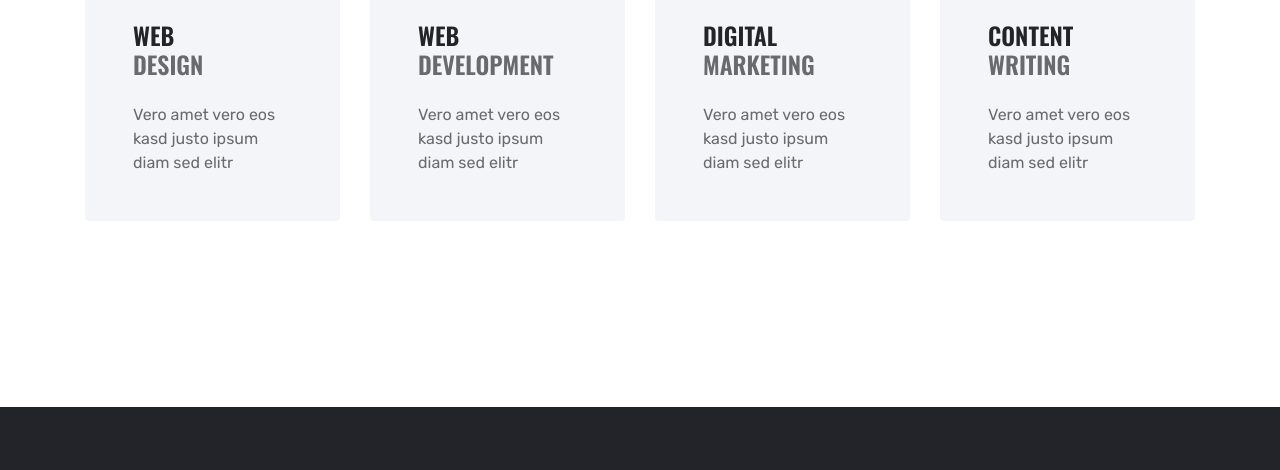
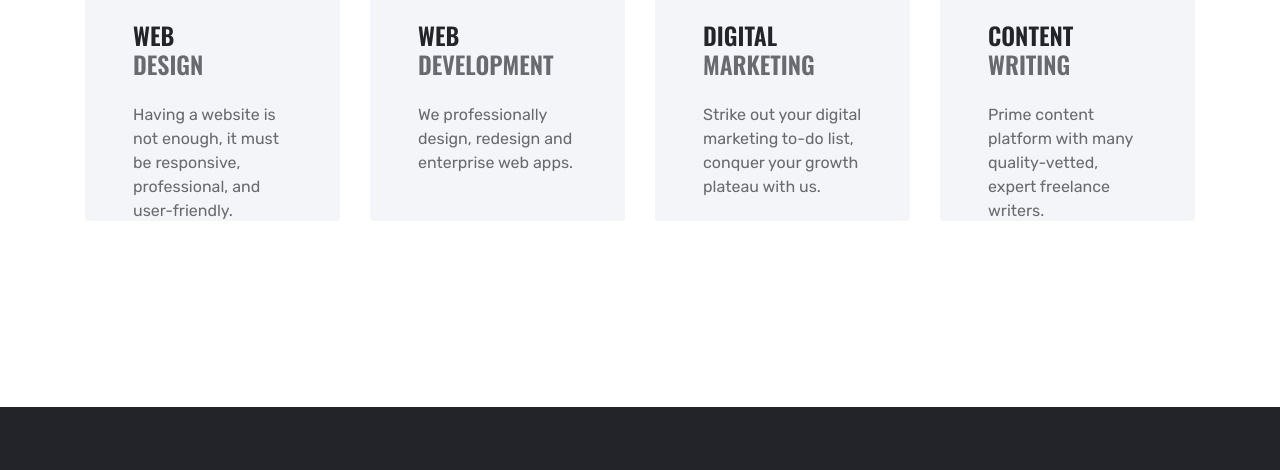
Before and after one commit to rahul-n18/Student-Library, a plain HTML site: page code/service.html in a window 1280 px wide. Shown: the part 914-1384 px from the top of the page. Drawn offline with nearby package versions, Linux system fonts and the light colour scheme.

Commit message:
Update service.html

```diff
--- a/code/service.html
+++ b/code/service.html
@@ -78,28 +78,28 @@
                     <div class="service-item rounded p-5 mb-4">
                         <i class="fa fa-3x fa-laptop-code text-primary mb-4"></i>
                         <h4 class="text-uppercase mb-4">Web <span class="d-block text-body">Design</span></h4>
-                        <p class="m-0">Vero amet vero eos kasd justo ipsum diam sed elitr</p>
+                        <p class="m-0">Having a website is not enough, it must be responsive, professional, and user-friendly.</p>
                     </div>
                 </div>
                 <div class="col-lg-3 mb-2">
                     <div class="service-item rounded p-5 mb-4">
                         <i class="fa fa-3x fa-code text-primary mb-4"></i>
                         <h4 class="text-uppercase mb-4">Web <span class="d-block text-body">Development</span></h4>
-                        <p class="m-0">Vero amet vero eos kasd justo ipsum diam sed elitr</p>
+                        <p class="m-0">We professionally design, redesign and enterprise web apps.</p>
                     </div>
                 </div>
                 <div class="col-lg-3 mb-2">
                     <div class="service-item rounded p-5 mb-4">
                         <i class="fa fa-3x fa-envelope-open-text text-primary mb-4"></i>
                         <h4 class="text-uppercase mb-4">Digital <span class="d-block text-body">Marketing</span></h4>
-                        <p class="m-0">Vero amet vero eos kasd justo ipsum diam sed elitr</p>
+                        <p class="m-0">Strike out your digital marketing to-do list, conquer your growth plateau with us.</p>
                     </div>
                 </div>
                 <div class="col-lg-3 mb-2">
                     <div class="service-item rounded p-5 mb-4">
                         <i class="fa fa-3x fa-edit text-primary mb-4"></i>
                         <h4 class="text-uppercase mb-4">Content <span class="d-block text-body">Writing</span></h4>
-                        <p class="m-0">Vero amet vero eos kasd justo ipsum diam sed elitr</p>
+                        <p class="m-0">Prime content platform with many quality-vetted, expert freelance writers.</p>
                     </div>
                 </div>
             </div>
```
